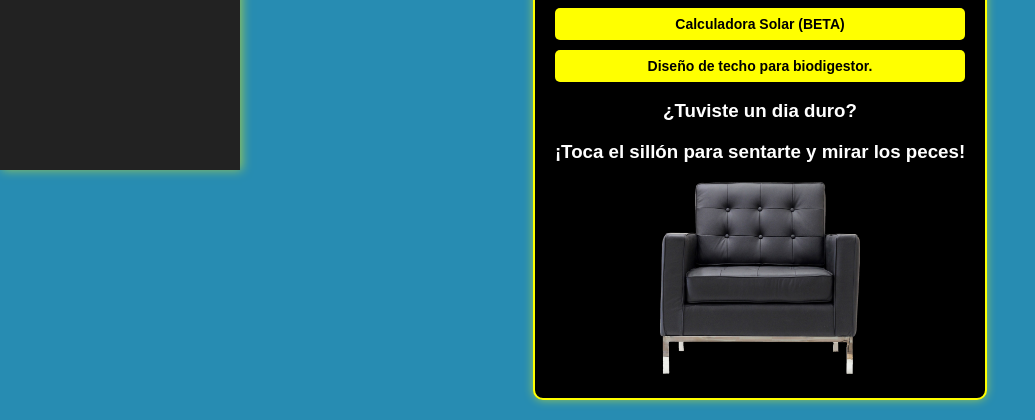
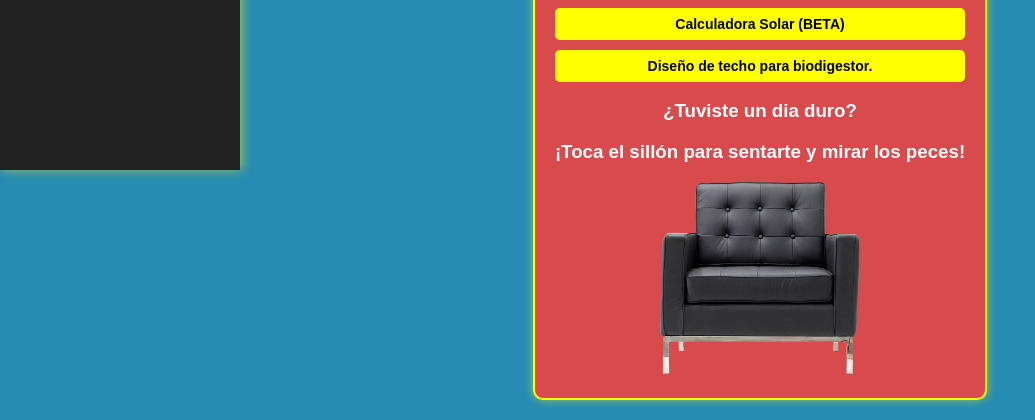
Before and after one commit to RenDemia/RenDemia.github.io, a plain HTML site: page index.html in a window 1280 px wide. Shown: the part 670-1090 px from the top of the page, without its empty margins (0-1035 px from the left). Drawn offline with Linux system fonts and the light colour scheme.

Commit message:
Update index.html

```diff
--- a/index.html
+++ b/index.html
@@ -42,7 +42,7 @@
             padding: 20px;
         }
         .container {
-            background: black;
+            background: #d84a4c;
             padding: 20px;
             border-radius: 10px;
             box-shadow: 0 0 10px rgba(255, 255, 0, 0.5);
```
